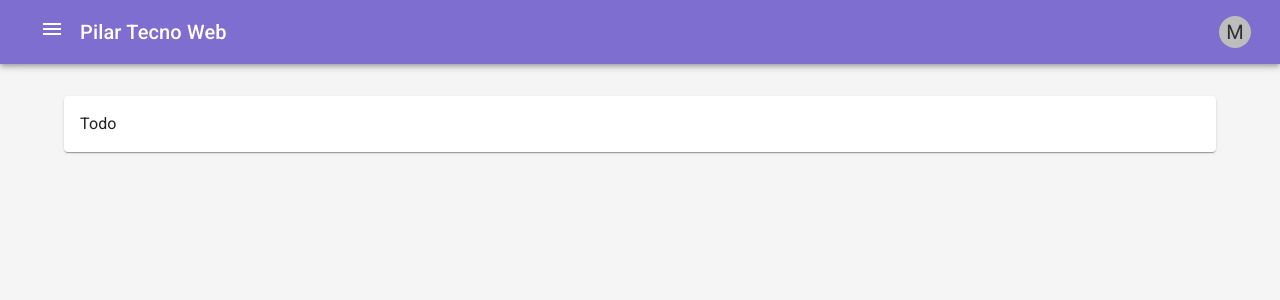
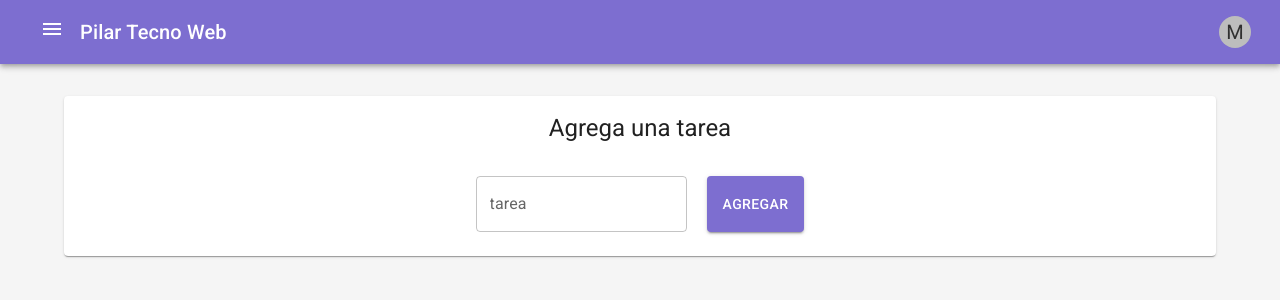
Before and after one commit to Ezequiel-CE/pilar-web, a React (Create React App) app: page /todo in a window 1280 px wide. Shown: the top 300 px of the page. Built offline with nearby package versions, Linux system fonts and the light colour scheme.

Commit message:
feat: finish todo page

```diff
--- a/package.json
+++ b/package.json
@@ -17,6 +17,7 @@
     "react-router-dom": "^6.3.0",
     "react-scripts": "5.0.1",
     "redux": "^4.2.0",
+    "uuidv4": "^6.2.13",
     "web-vitals": "^2.1.4"
   },
   "scripts": {
--- /dev/null
+++ b/src/components/todo/TodoForm.jsx
@@ -0,0 +1,51 @@
+import React, { useState } from 'react';
+import {
+  Grid,
+  Card,
+  CardHeader,
+  CardContent,
+  Stack,
+  TextField,
+  Button,
+} from '@mui/material';
+import { useDispatch } from 'react-redux';
+import { addTodo } from '../../redux/appRedux';
+import { v4 as uuid } from 'uuid';
+
+const TodoForm = () => {
+  const dispatcher = useDispatch();
+  const [text, setText] = useState('');
+
+  const handleChange = (e) => {
+    setText(e.target.value);
+  };
+
+  const addTask = () => {
+    if (text.trim() === '') return;
+    dispatcher(addTodo({ text: text, id: uuid() }));
+    setText('');
+  };
+  return (
+    <Grid item xs={12} md={12}>
+      <Card>
+        <CardHeader title="Agrega una tarea" sx={{ textAlign: 'center' }} />
+        <CardContent>
+          <Stack sx={{ justifyContent: 'center', gap: '20px' }} direction="row">
+            <TextField
+              value={text}
+              label="tarea"
+              variant="outlined"
+              onChange={handleChange}
+            />
+
+            <Button variant="contained" onClick={addTask}>
+              Agregar
+            </Button>
+          </Stack>
+        </CardContent>
+      </Card>
+    </Grid>
+  );
+};
+
+export default TodoForm;
--- /dev/null
+++ b/src/components/todo/TodoList.jsx
@@ -0,0 +1,56 @@
+import {
+  Grid,
+  Card,
+  CardHeader,
+  CardContent,
+  Stack,
+  Button,
+  Checkbox,
+  Typography,
+} from '@mui/material';
+import { useDispatch } from 'react-redux';
+import { completedTodo, deleteTodo } from '../../redux/appRedux';
+
+const TodoList = ({ todos }) => {
+  const dispatcher = useDispatch();
+
+  const completeTask = (todoId) => {
+    dispatcher(completedTodo({ id: todoId }));
+  };
+
+  const deleteTask = (todoId) => {
+    dispatcher(deleteTodo(todoId));
+  };
+
+  return (
+    <Grid item xs={12} md={12}>
+      <Card>
+        <CardHeader title="Tareas" />
+        <CardContent>
+          {todos.map((todo) => (
+            <Stack key={todo.id} sx={{ justifyContent: 'space-between' }} direction="row">
+              <Grid item md={1}>
+                <Checkbox
+                  onChange={() => completeTask(todo.id)}
+                  checked={todo.completed}
+                />
+              </Grid>
+              <Grid item md={9} sx={{ pt: 1 }}>
+                <Typography sx={{ fontSize: 18, fontWeight: 700 }}>
+                  {todo.text}
+                </Typography>
+              </Grid>
+              <Grid item md={2}>
+                <Button variant="contained" onClick={() => deleteTask(todo.id)}>
+                  Eliminar
+                </Button>
+              </Grid>
+            </Stack>
+          ))}
+        </CardContent>
+      </Card>
+    </Grid>
+  );
+};
+
+export default TodoList;
--- a/src/pages/todo/Todo.jsx
+++ b/src/pages/todo/Todo.jsx
@@ -1,20 +1,17 @@
 import React from 'react';
-import { Grid, Paper, Box } from '@mui/material';
-import { useSelector, useDispatch } from 'react-redux';
+import { Grid } from '@mui/material';
+import { useSelector } from 'react-redux';
 import { appSelector } from '../../redux/appRedux';
+import TodoList from '../../components/todo/TodoList';
+import TodoForm from '../../components/todo/TodoForm';
 
 const Todo = () => {
-  const state = useSelector(appSelector.todo);
-
-  console.log(state);
+  const todos = useSelector(appSelector.todo);
 
   return (
     <Grid container spacing={3}>
-      <Grid item xs={12}>
-        <Paper sx={{ p: 2 }}>
-          <Box>Todo</Box>
-        </Paper>
-      </Grid>
+      <TodoForm />
+      {todos.length > 0 && <TodoList todos={todos} />}
     </Grid>
   );
 };
--- a/src/redux/appRedux.js
+++ b/src/redux/appRedux.js
@@ -36,7 +36,7 @@ export const appReducer = (state = initialState, action) => {
         if (t.id === action.payload.id) {
           return {
             ...t,
-            completed: action.payload.completed,
+            completed: !t.completed,
           };
         }
         return t;
```
Also changed, not shown: 1 other file (tests, documents, lock files or other folders).
